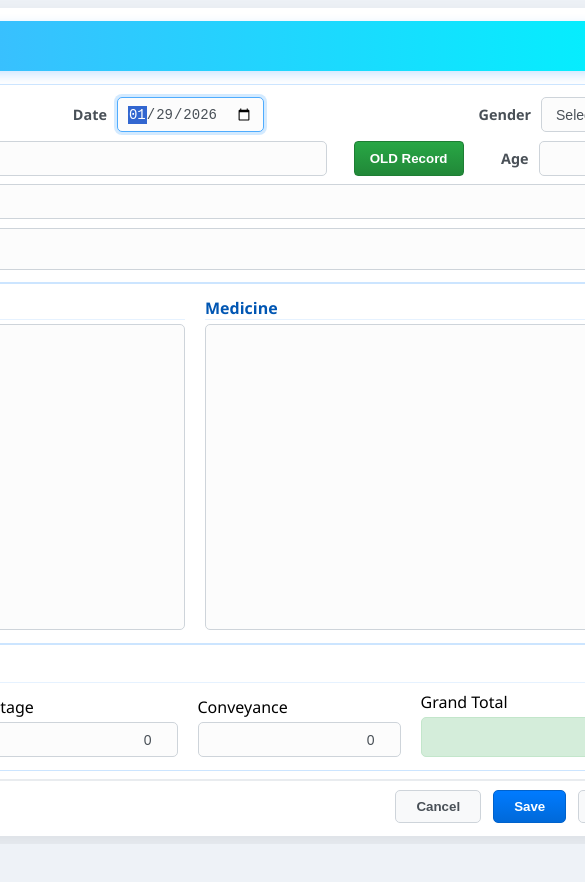
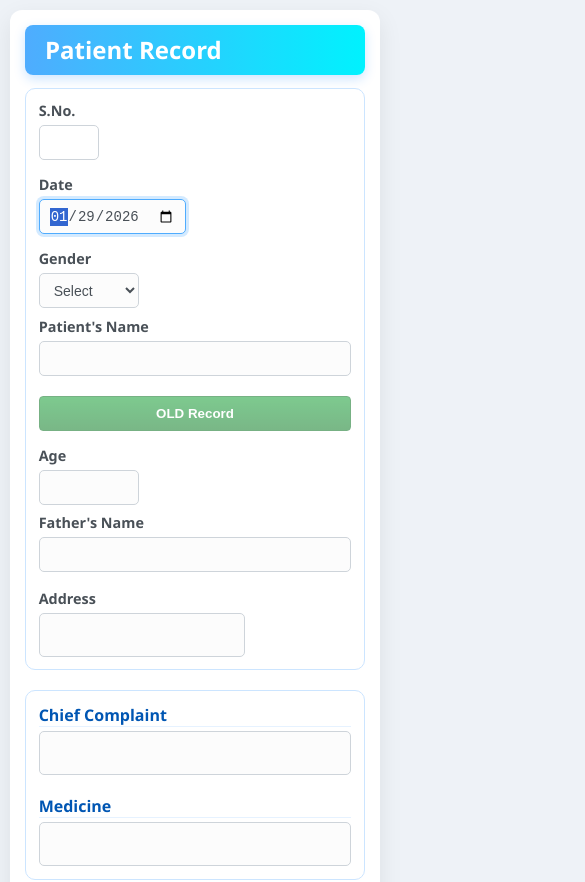
Before and after one commit to sahilcingh/Patient-Record-App, a React (Vite) app in the folder frontend/: page / in a window 390 px wide. Shown: the top 882 px of the page, 585 px wide, since content can reach past the window. Before the commit the page ends 844 px from the top, so only its background shows below. Built offline with nearby package versions, Linux system fonts and the light colour scheme; no server answers.

Commit message:
Mobile UI fixed, and name dropdown menu fix

```diff
--- a/frontend/src/App.css
+++ b/frontend/src/App.css
@@ -223,3 +223,99 @@ button.danger { background: linear-gradient(to bottom, #dc3545, #c82333); color:
 .nav-button { padding: 0 15px; height: 35px; background: linear-gradient(to bottom, #28a745, #218838); border: 1px solid #1e7e34; color: white; border-radius: 4px; cursor: pointer; font-weight: 600; white-space: nowrap; display: flex; align-items: center; }
 
 .hidden { display: none; }
+
+/* =========================================
+   MOBILE RESPONSIVENESS
+   ========================================= */
+@media (max-width: 768px) {
+  /* Unlock height so user can scroll on mobile */
+  body {
+    height: auto;
+    overflow-y: auto;
+    display: block;
+    padding: 10px;
+  }
+
+  .app {
+    height: auto;
+    padding: 0;
+    max-width: 100%;
+  }
+
+  .card {
+    height: auto;
+    overflow: visible;
+    padding: 15px;
+  }
+
+  #patientForm {
+    overflow: visible;
+    gap: 20px;
+  }
+
+  /* Stack inputs vertically */
+  .form-row {
+    flex-direction: column;
+    align-items: stretch;
+    gap: 15px;
+  }
+
+  /* Reset fixed widths */
+  .input-group, .fixed-left, .fixed-right, .col-date, .grow {
+    width: 100%;
+    margin: 0;
+  }
+
+  /* Adjust labels above inputs */
+  .input-group {
+    flex-direction: column;
+    align-items: flex-start;
+    gap: 5px;
+  }
+
+  .aligned-label {
+    flex: none; /* Allow natural width */
+    min-width: auto;
+  }
+
+  /* Right align inputs become left on mobile for readability */
+  .right-align {
+    text-align: left;
+  }
+
+  .nav-button {
+    width: 100%;
+    justify-content: center;
+    margin-top: 5px;
+  }
+
+  /* Billing: 2 columns */
+  .grid.billing {
+    grid-template-columns: 1fr 1fr;
+  }
+
+  .two-col {
+    grid-template-columns: 1fr;
+  }
+
+  /* Footer stack */
+  .footer {
+    flex-direction: column;
+    gap: 15px;
+  }
+
+  .footer > div {
+    display: flex;
+    flex-direction: column;
+    gap: 10px;
+  }
+
+  button {
+    margin-left: 0;
+    width: 100%;
+  }
+
+  .address-box {
+      height: 80px;
+  }
+}
--- a/frontend/src/App.jsx
+++ b/frontend/src/App.jsx
@@ -7,43 +7,29 @@ function App() {
     script.src = "/app.js";
     script.defer = true;
     document.body.appendChild(script);
-    return () => {
-      document.body.removeChild(script);
-    };
+    return () => { document.body.removeChild(script); };
   }, []);
 
   return (
     <div className="app">
       <div className="card">
-
         <header className="header">
           <h1>Patient Record</h1>
           <span className="date" id="headerDate"></span>
         </header>
 
         <form id="patientForm">
-
-          {/* ================= BASIC INFO ================= */}
+          {/* ... BASIC INFO ... */}
           <section className="section patient-data-box">
-
-            {/* ROW 1: S.No | Date | Gender */}
             <div className="form-row">
               <div className="input-group fixed-left">
                 <label className="aligned-label">S.No.</label>
-                <input
-                  type="text"
-                  id="sno"
-                  readOnly
-                  className="right-align"
-                  style={{width: "60px"}}
-                />
+                <input type="text" id="sno" readOnly className="right-align" style={{width: "60px"}} />
               </div>
-
               <div className="input-group col-date">
                 <label>Date</label>
                 <input type="date" id="visitDate" />
               </div>
-
               <div className="input-group fixed-right">
                 <label>Gender</label>
                 <select id="sex" required>
@@ -54,41 +40,21 @@ function App() {
               </div>
             </div>
 
-            {/* ROW 2: Patient Name | OLD Record | Age */}
             <div className="form-row">
               <div className="input-group grow">
                 <label className="aligned-label">Patient's Name</label>
-
-                {/* AUTOCOMPLETE WRAPPER */}
                 <div className="autocomplete-wrapper">
-                    <input
-                      type="text"
-                      id="patientNameInput"
-                      name="patientName"
-                      autoComplete="off"
-                      required
-                    />
+                    <input type="text" id="patientNameInput" name="patientName" autoComplete="off" required />
                     <ul id="suggestionsList" className="suggestions-list hidden"></ul>
                 </div>
               </div>
-
-              <button type="button" id="oldRecordBtn" className="nav-button">
-                OLD Record
-              </button>
-
+              <button type="button" id="oldRecordBtn" className="nav-button">OLD Record</button>
               <div className="input-group fixed-right">
                 <label>Age</label>
-                <input
-                  type="number"
-                  id="age"
-                  required
-                  min="0"
-                  className="right-align"
-                />
+                <input type="number" id="age" required min="0" className="right-align" />
               </div>
             </div>
 
-            {/* ROW 3: Father's Name */}
             <div className="form-row">
               <div className="input-group grow">
                 <label className="aligned-label">Father's Name</label>
@@ -96,17 +62,15 @@ function App() {
               </div>
             </div>
 
-            {/* ROW 4: Address */}
-            <div className="form-row">
+            <div className="form-row address-row">
               <div className="input-group grow align-top">
                 <label className="aligned-label" style={{marginTop: "8px"}}>Address</label>
                 <textarea id="address" className="address-box" required />
               </div>
             </div>
-
           </section>
 
-          {/* ================= COMPLAINT / MEDICINE ================= */}
+          {/* ... COMPLAINT / MEDICINE ... */}
           <div className="section two-col">
             <div>
               <h3>Chief Complaint</h3>
@@ -118,26 +82,22 @@ function App() {
             </div>
           </div>
 
-          {/* ================= BILLING ================= */}
+          {/* ... BILLING ... */}
           <section className="section billing-section">
             <h2>Billing</h2>
-
             <div className="grid billing">
               <div className="field">
                 <label>Total</label>
                 <input type="number" id="total" defaultValue="0" className="right-align" />
               </div>
-
               <div className="field">
                 <label>Cartage</label>
                 <input type="number" id="cartage" defaultValue="0" className="right-align" />
               </div>
-
               <div className="field">
                 <label>Conveyance</label>
                 <input type="number" id="conveyance" defaultValue="0" className="right-align" />
               </div>
-
               <div className="field highlight">
                 <label>Grand Total</label>
                 <input type="number" id="grandTotal" defaultValue="0" readOnly className="right-align" />
@@ -145,7 +105,7 @@ function App() {
             </div>
           </section>
 
-          {/* ================= FOOTER ================= */}
+          {/* ... FOOTER ... */}
           <footer className="footer">
             <div>
                <button type="button" id="deleteBtn" className="danger hidden">Delete</button>
@@ -157,11 +117,10 @@ function App() {
               <button type="button">Back</button>
             </div>
           </footer>
-
         </form>
       </div>
 
-      {/* History Modal */}
+      {/* History Modal - UPDATED HEADER: "Patient Name" */}
       <div id="historyModal" className="modal-overlay">
         <div className="modal-content">
           <div className="modal-header">
@@ -174,7 +133,7 @@ function App() {
                 <thead>
                     <tr>
                     <th>Date</th>
-                    <th>S.No</th>
+                    <th>Patient Name</th> {/* UPDATED COLUMN */}
                     <th>Father's Name</th>
                     <th>Grand Total</th>
                     <th>Action</th>
```
Also changed, not shown: frontend/public/app.js (+164 -157 lines).
